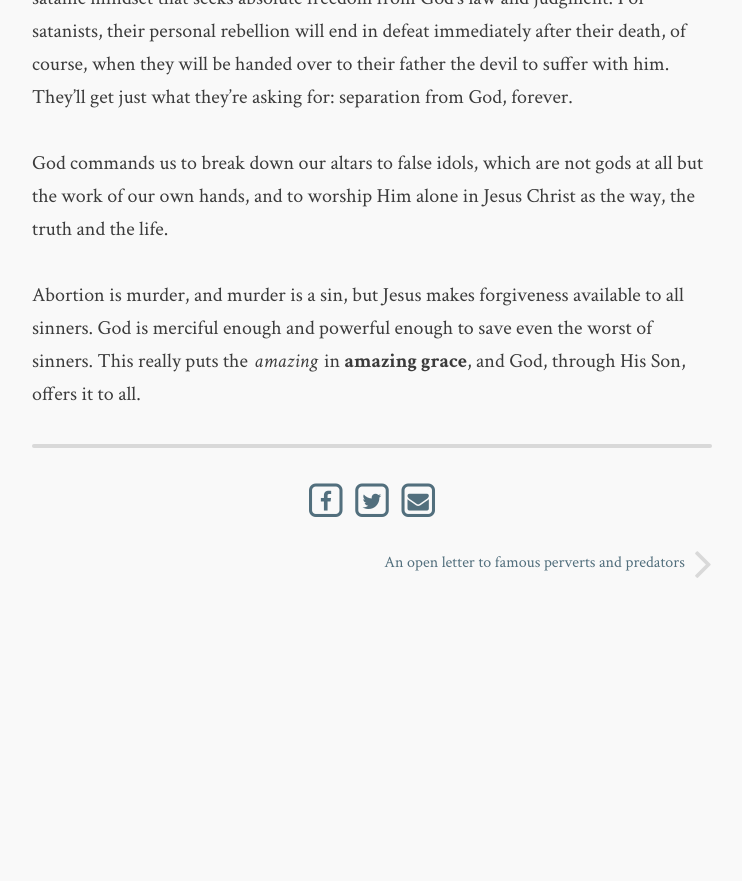
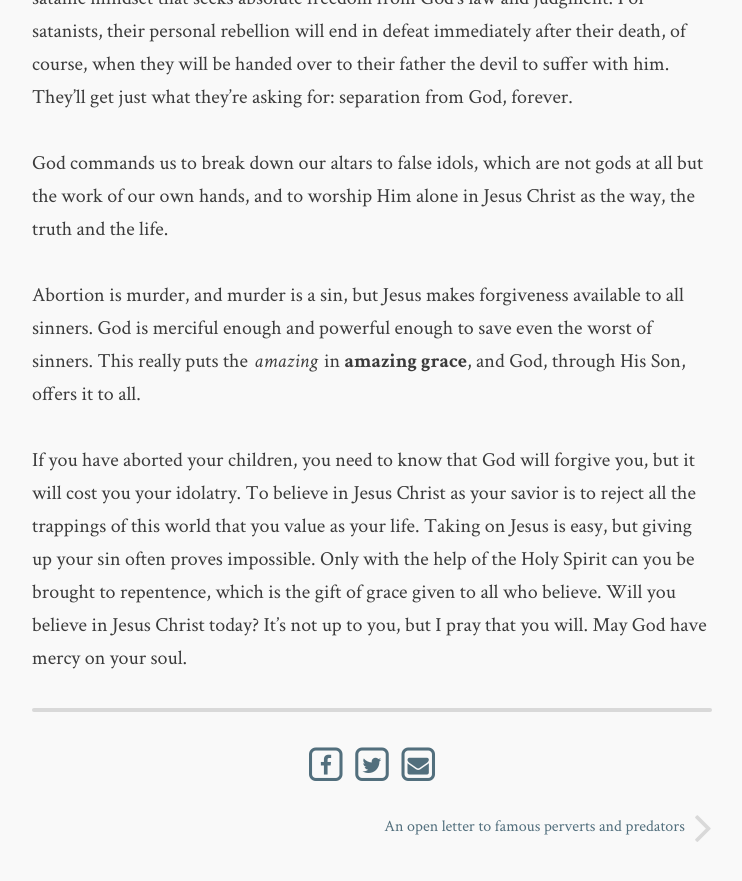
Before and after one commit to flashlightministries/oilforlight, a Jekyll site: the page built from _posts/2017-11-18-womb-killing-ground.md, in a window 1280 px wide and 900 px high, scrolled down 4051 px. Shown: the top 881 px of the window, without its empty margins (268-1010 px from the left). Built offline with Jekyll 4.4.1, drawn with Linux system fonts in a browser that asks for light colours; nearby versions of some CDN libraries; before the commit the page ends 4687 px from its top, so only the background shows below that.

Commit message:
Update 2017-11-18-womb-killing-ground.md

```diff
--- a/_posts/2017-11-18-womb-killing-ground.md
+++ b/_posts/2017-11-18-womb-killing-ground.md
@@ -52,3 +52,5 @@ The Satanic Temple, a secular humanist organization that fights against Christia
 God commands us to break down our altars to false idols, which are not gods at all but the work of our own hands, and to worship Him alone in Jesus Christ as the way, the truth and the life.
 
 Abortion is murder, and murder is a sin, but Jesus makes forgiveness available to all sinners. God is merciful enough and powerful enough to save even the worst of sinners. This really puts the *amazing* in **amazing grace**, and God, through His Son, offers it to all.
+
+If you have aborted your children, you need to know that God will forgive you, but it will cost you your idolatry.  To believe in Jesus Christ as your savior is to reject all the trappings of this world that you value as your life. Taking on Jesus is easy, but giving up your sin often proves impossible.  Only with the help of the Holy Spirit can you be brought to repentence, which is the gift of grace given to all who believe.  Will you believe in Jesus Christ today?  It's not up to you, but I pray that you will.  May God have mercy on your soul.
```
